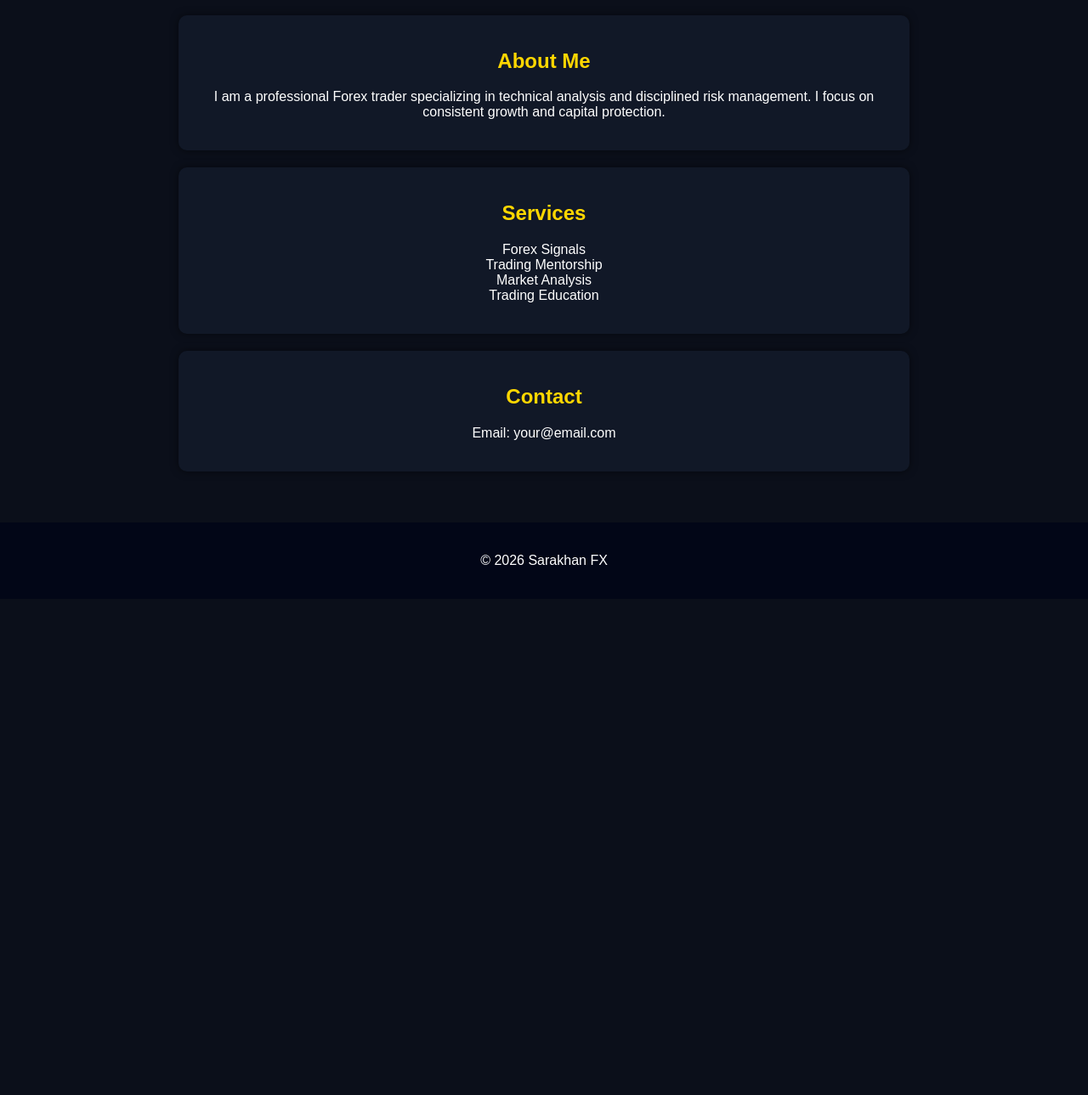
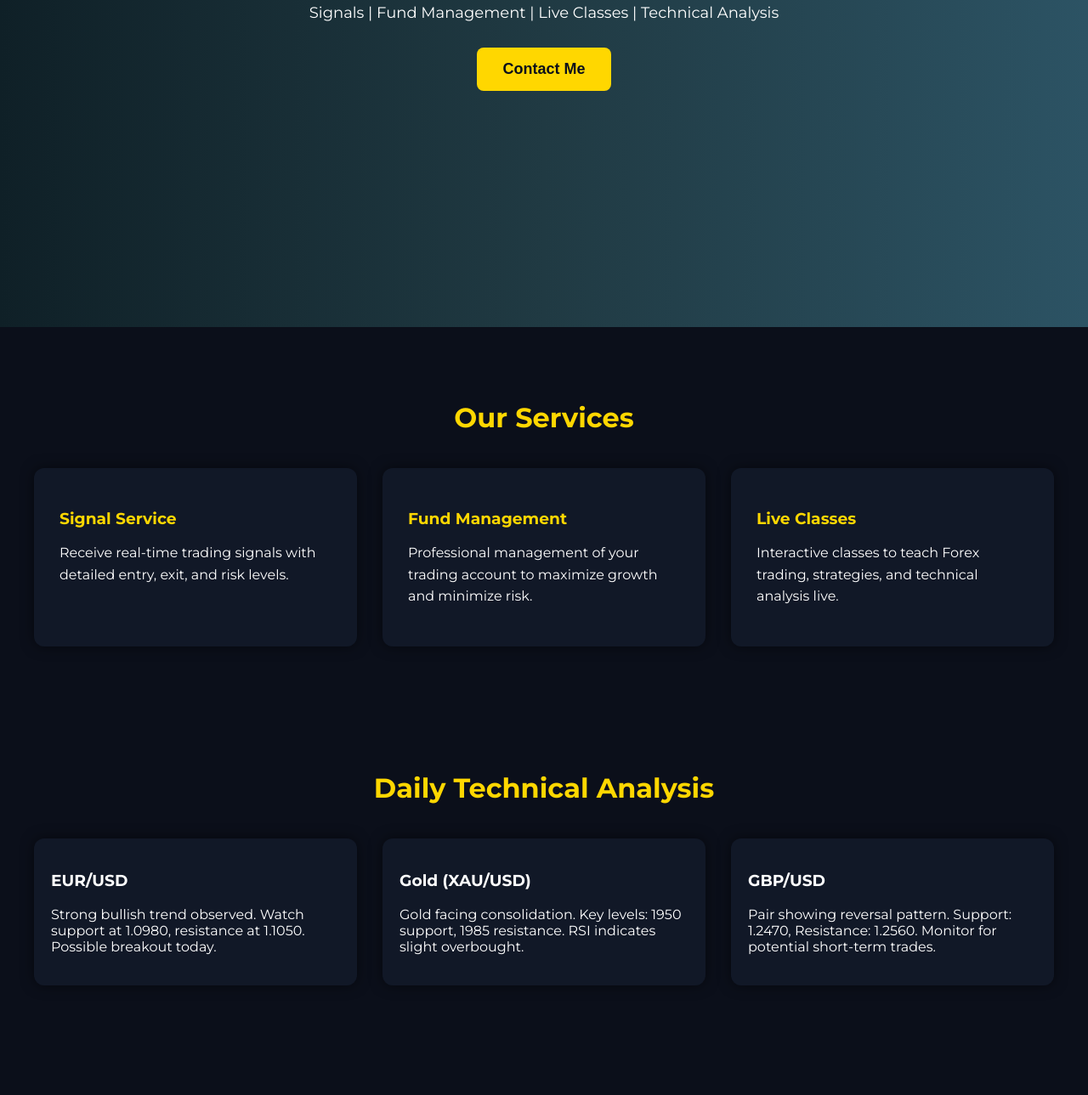
Before and after one commit to sarakhanfx/sarakhanfx.github.io, a plain HTML site: page index.html in a window 1280 px wide. Shown: the part 375-1664 px from the top of the page at 85% size. Before the commit the page ends 1080 px from the top, so only its background shows below. Drawn offline with Linux system fonts and the light colour scheme; a script that the page names is missing.

Commit message:
Update index.html

```diff
--- a/index.html
+++ b/index.html
@@ -3,41 +3,115 @@
 <head>
 <meta charset="UTF-8">
 <meta name="viewport" content="width=device-width, initial-scale=1.0">
-<title>Sarakhan FX | Forex Trader</title>
+<title>Sarakhan FX | Professional Forex Trader</title>
+
+<!-- Fonts -->
+<link href="https://fonts.googleapis.com/css2?family=Montserrat:wght@400;700&display=swap" rel="stylesheet">
+
+<!-- Styles -->
 <style>
-body{margin:0;font-family:Arial;background:#0b0f1a;color:white;text-align:center;}
-header{padding:60px 20px;background:linear-gradient(90deg,#0f2027,#203a43,#2c5364);}
-h1{font-size:40px;margin-bottom:10px;}
-h2{color:gold;}
-section{padding:40px 20px;max-width:900px;margin:auto;}
-.box{background:#111827;padding:20px;margin:20px;border-radius:10px;box-shadow:0 0 10px rgba(0,0,0,0.5);}
-button{background:gold;border:none;padding:12px 20px;border-radius:5px;cursor:pointer;font-weight:bold;}
-footer{padding:20px;background:#020617;}
+body{margin:0;font-family:'Montserrat',sans-serif;background:#0b0f1a;color:white;}
+a{text-decoration:none;color:white;}
+header{height:90vh;background:linear-gradient(90deg,#0f2027,#203a43,#2c5364);display:flex;align-items:center;justify-content:center;flex-direction:column;text-align:center;padding:20px;}
+header h1{font-size:50px;margin:10px;}
+header h2{font-size:24px;color:#FFD700;margin:10px;}
+header p{font-size:18px;max-width:700px;margin:10px;}
+button.cta{background:#FFD700;color:#0b0f1a;border:none;padding:15px 30px;font-size:18px;font-weight:bold;border-radius:8px;cursor:pointer;margin-top:20px;transition:0.3s;}
+button.cta:hover{background:#e6c200;}
+section{padding:60px 20px;max-width:1200px;margin:auto;}
+h2.section-title{color:#FFD700;font-size:32px;margin-bottom:40px;text-align:center;}
+.service-cards{display:flex;flex-wrap:wrap;justify-content:center;gap:30px;}
+.card{background:#111827;padding:30px;border-radius:12px;flex:1 1 280px;box-shadow:0 0 15px rgba(0,0,0,0.5);transition:0.3s;}
+.card:hover{transform:translateY(-5px);}
+.card h3{color:#FFD700;margin-bottom:15px;}
+.card p{line-height:1.6;}
+.analysis-cards{display:flex;flex-wrap:wrap;justify-content:center;gap:30px;}
+.analysis-card{background:#111827;padding:20px;border-radius:12px;flex:1 1 300px;box-shadow:0 0 15px rgba(0,0,0,0.5);}
+footer{padding:40px 20px;text-align:center;background:#020617;}
+@media(max-width:900px){.service-cards,.analysis-cards{flex-direction:column;}}
 </style>
 </head>
 <body>
+
+<!-- Hero Section -->
 <header>
 <h1>Sarakhan FX</h1>
 <h2>Professional Forex Trader</h2>
-<p>Technical Analysis | Risk Management | Gold Trading</p>
-<button>Contact Me</button>
+<p>Signals | Fund Management | Live Classes | Technical Analysis</p>
+<button class="cta" onclick="window.location.href='#contact'">Contact Me</button>
+
+<!-- TradingView Live Pairs Widget -->
+<div style="margin-top:40px;width:100%;max-width:900px;">
+<!-- TradingView Widget BEGIN -->
+<div class="tradingview-widget-container">
+  <div id="tradingview_12345"></div>
+  <script type="text/javascript" src="https://s3.tradingview.com/external-embedding/embed-widget-tickers.js" async>
+  {
+  "symbols": [
+    {"proName":"FOREXCOM:EURUSD","title":"EUR/USD"},
+    {"proName":"FOREXCOM:GBPUSD","title":"GBP/USD"},
+    {"proName":"OANDA:XAUUSD","title":"Gold"},
+    {"proName":"OANDA:XAGUSD","title":"Silver"}
+  ],
+  "colorTheme":"dark",
+  "isTransparent":true,
+  "showSymbolLogo":true,
+  "locale":"en"
+  }
+  </script>
+</div>
+<!-- TradingView Widget END -->
+</div>
 </header>
-<section>
-<div class="box">
-<h2>About Me</h2>
-<p>I am a professional Forex trader specializing in technical analysis and disciplined risk management. I focus on consistent growth and capital protection.</p>
-</div>
-<div class="box">
-<h2>Services</h2>
-<p>Forex Signals<br>Trading Mentorship<br>Market Analysis<br>Trading Education</p>
-</div>
-<div class="box">
-<h2>Contact</h2>
-<p>Email: your@email.com</p>
+
+<!-- Services Section -->
+<section id="services">
+<h2 class="section-title">Our Services</h2>
+<div class="service-cards">
+  <div class="card">
+    <h3>Signal Service</h3>
+    <p>Receive real-time trading signals with detailed entry, exit, and risk levels.</p>
+  </div>
+  <div class="card">
+    <h3>Fund Management</h3>
+    <p>Professional management of your trading account to maximize growth and minimize risk.</p>
+  </div>
+  <div class="card">
+    <h3>Live Classes</h3>
+    <p>Interactive classes to teach Forex trading, strategies, and technical analysis live.</p>
+  </div>
 </div>
 </section>
+
+<!-- Daily Technical Analysis -->
+<section id="analysis">
+<h2 class="section-title">Daily Technical Analysis</h2>
+<div class="analysis-cards">
+  <div class="analysis-card">
+    <h3>EUR/USD</h3>
+    <p>Strong bullish trend observed. Watch support at 1.0980, resistance at 1.1050. Possible breakout today.</p>
+  </div>
+  <div class="analysis-card">
+    <h3>Gold (XAU/USD)</h3>
+    <p>Gold facing consolidation. Key levels: 1950 support, 1985 resistance. RSI indicates slight overbought.</p>
+  </div>
+  <div class="analysis-card">
+    <h3>GBP/USD</h3>
+    <p>Pair showing reversal pattern. Support: 1.2470, Resistance: 1.2560. Monitor for potential short-term trades.</p>
+  </div>
+</div>
+</section>
+
+<!-- Contact Section -->
+<section id="contact">
+<h2 class="section-title">Contact Me</h2>
+<p style="text-align:center;">Email: your@email.com | WhatsApp: +92XXXXXXX</p>
+</section>
+
+<!-- Footer -->
 <footer>
-<p>© 2026 Sarakhan FX</p>
+<p>© 2026 Sarakhan FX | Professional Forex Trader</p>
 </footer>
+
 </body>
 </html>
```
